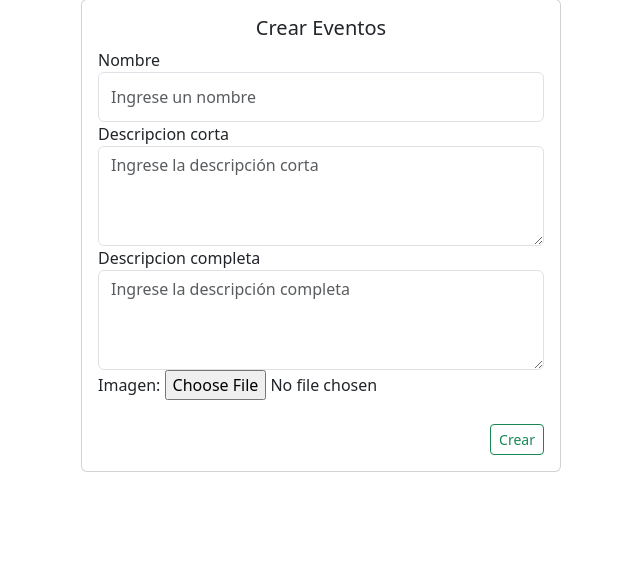
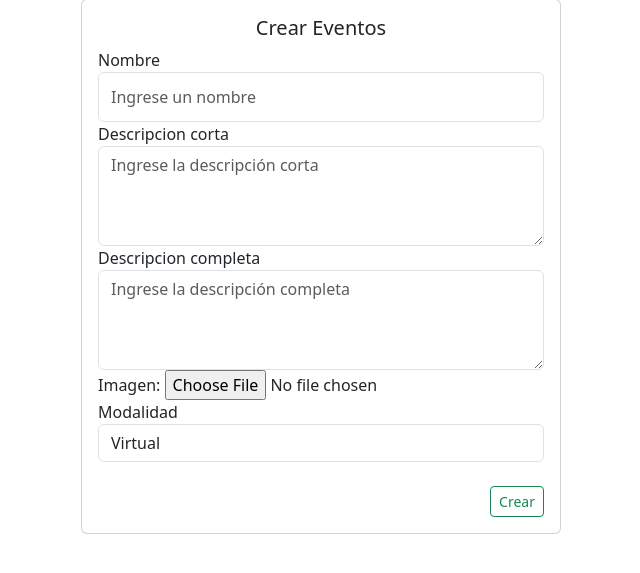
Before and after one commit to Foramay/Fundacion_Pueblo, a Django app: page /eventos/crear/ in a window 1280 px wide. Shown: the part 146-719 px from the top of the page, without its empty margins (319-959 px from the left). Run offline with Django 4.2, Linux system fonts and the light colour scheme; the visitor is signed in with stand-in values (Sample User, id 1).

Commit message:
Campo 'modalidad'

```diff
--- a/src/eventos/forms.py
+++ b/src/eventos/forms.py
@@ -7,11 +7,11 @@ class EventosForm(forms.ModelForm):
     nombre=forms.CharField(widget=forms.TextInput(attrs={'class': 'form-control', 'placeholder': 'Ingrese un nombre', 'style': 'height: 50px;'}))
     descripcion_corta=forms.CharField(widget=forms.Textarea(attrs={'class': 'form-control', 'placeholder': 'Ingrese la descripción corta', 'style': 'height: 100px;'}))
     descripcion_completa=forms.CharField(widget=forms.Textarea(attrs={'class': 'form-control', 'placeholder': 'Ingrese la descripción completa', 'style': 'height: 100px;'}))
-
+    modalidad = forms.ChoiceField(choices=Eventos.MODALIDAD_CHOICES, widget=forms.Select(attrs={'class': 'form-control'}))
     imagen = forms.ImageField(widget=ClearableFileInput(attrs={'class': 'form-control-file'}), label=_('Imagen: '))
     class Meta:
         model = Eventos
-        fields = ['nombre', 'descripcion_corta', 'descripcion_completa', 'imagen']
+        fields = ['nombre', 'descripcion_corta', 'descripcion_completa', 'imagen', 'modalidad']
 
     def clean_nombre(self):
         nombre = self.cleaned_data['nombre']
--- a/src/eventos/models.py
+++ b/src/eventos/models.py
@@ -2,15 +2,22 @@ from django.db import models
 from usuarios.models import Usuario
 
 
+
 class Eventos(models.Model):
+    MODALIDAD_CHOICES = (
+        ('V', 'Virtual'),
+        ('P', 'Presencial')
+    )
     nombre = models.CharField(max_length=30, null=False, blank=True)
     descripcion_corta = models.CharField(max_length=30)
     descripcion_completa = models.TextField(null=False, blank=True)
     fecha_evento = models.DateField(auto_now_add=True)
     imagen = models.ImageField(upload_to='imagenes_evento', null=True, blank=True)
+    modalidad = models.CharField(max_length=1, choices=MODALIDAD_CHOICES, default='P')
 
     def __str__(self):
         return self.nombre
+
 class Comentario(models.Model):
     evento = models.ForeignKey(Eventos, on_delete=models.CASCADE)
     usuario = models.ForeignKey(Usuario, on_delete=models.CASCADE)
--- a/src/templates/eventos/listar_eventos.html
+++ b/src/templates/eventos/listar_eventos.html
@@ -40,6 +40,7 @@
                                 <div class="card-body">
                                   <h5 class="card-title">{{e.nombre}}</h5>
                                   <p class="card-text">{{e.descripcion_corta}}</p>
+                                  <p class="card-text">Modalidad: {{ e.get_modalidad_display }}</p>
 
                                   <form action="{% url 'eventos:participar' %}" method="POST"> {% csrf_token %}
                                     <div class="float-end">
```
Also changed, not shown: src/eventos/migrations/0003_eventos_modalidad.py (added).
